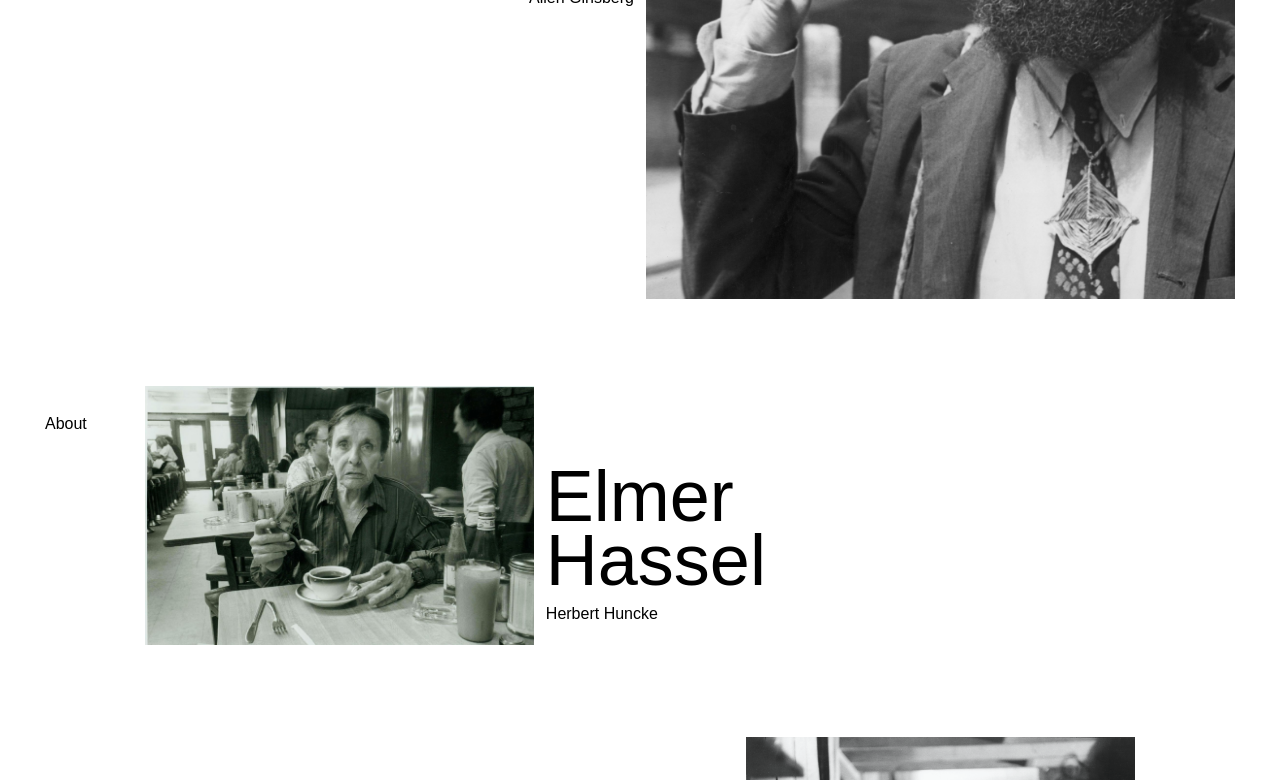
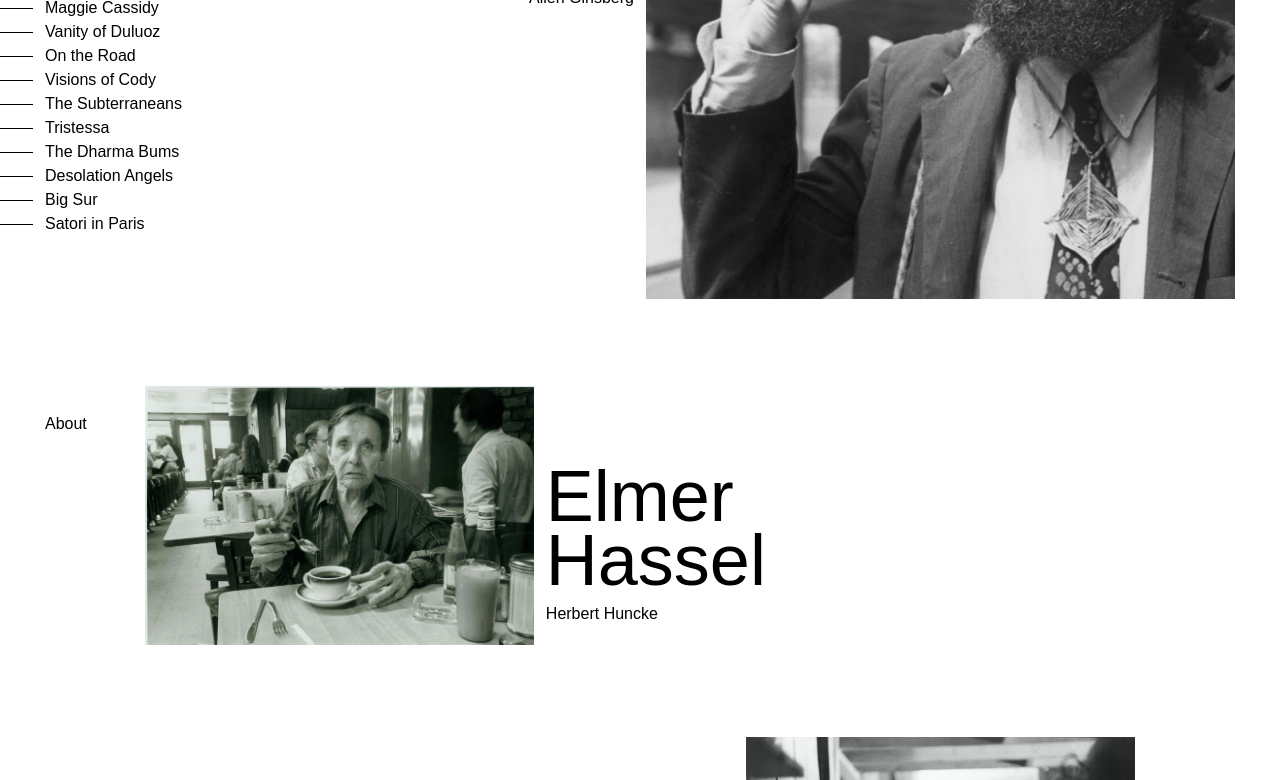
Before and after one commit to jthawme/kerouac, a Gatsby site: page / in a window 1280 px wide. Shown: the part 320-1100 px from the top of the page. Built offline with nearby package versions, Linux system fonts and the light colour scheme; Gatsby itself is replaced by a stand-in of ours; a web font is replaced by a local one.

Commit message:
Started book selector

```diff
--- /dev/null
+++ b/src/components/Common/BookSelector/BookSelector.js
@@ -0,0 +1,77 @@
+import React from 'react';
+import PropTypes from 'prop-types';
+import { connect } from 'react-redux';
+
+// 3rd Party Modules
+import classNames from 'classnames';
+import { bindActionCreators } from 'redux';
+
+// Redux
+
+// Components
+
+// CSS, Requires
+import { books } from '../../../utils/books';
+import styles from "./BookSelector.module.scss";
+
+class BookSelector extends React.Component {
+  renderBook = (book) => {
+    const cls = classNames(
+      styles.item
+    );
+
+    return (
+      <li key={book} className={cls}>
+        <button className={styles.button} onClick={() => {}}>
+          <span className={styles.line}/>
+          <span className={styles.label}>
+            {books[book]}
+          </span>
+        </button>
+      </li>
+    )
+  }
+
+  render() {
+    const { className } = this.props;
+
+    const cls = classNames(
+      className,
+      styles.root
+    );
+
+    return (
+      <div className={cls}>
+        <ul className={styles.list}>
+          {
+            Object.keys(books).map(this.renderBook)
+          }
+        </ul>
+      </div>
+    );
+  }
+}
+
+BookSelector.propTypes = {
+  className: PropTypes.string
+};
+
+BookSelector.defaultProps = {
+  className: null
+};
+
+const mapStateToProps = (store) => {
+  return {
+  };
+};
+
+const mapDispatchToProps = (dispatch) => {
+  return bindActionCreators({
+
+  }, dispatch);
+};
+
+export default connect(
+  mapStateToProps,
+  mapDispatchToProps
+)(BookSelector);
--- /dev/null
+++ b/src/components/Common/BookSelector/BookSelector.module.scss
@@ -0,0 +1,31 @@
+@import '../../../styles/base';
+
+.root {
+  font-family: inherit;
+}
+
+.list {
+  list-style: none;
+
+  padding: 0;
+  margin: 0;
+}
+
+.item {
+  padding: rem($global-gutter / 4) 0;
+}
+
+.button {
+  display: flex;
+
+  align-items: center;
+}
+
+.line {
+  width: calc(#{rem($global-padding)} - #{rem($global-gutter)});
+  height: rem(1px);
+
+  margin-right: rem($global-gutter);
+
+  background: $color-text;
+}
--- a/src/components/Common/Layout/Layout.js
+++ b/src/components/Common/Layout/Layout.js
@@ -11,6 +11,7 @@ import 'focus-visible';
 
 // Components
 import BtnLink from '../BtnLink/BtnLink';
+import BookSelector from '../BookSelector/BookSelector';
 
 // CSS, Requires
 import "./Layout.scss";
@@ -98,6 +99,9 @@ class Layout extends React.Component {
 
         <BtnLink to="/" className="layout__logo">Friends of Kerouac</BtnLink>
 
+        <BookSelector
+          className="layout__selector"/>
+
         <BtnLink
           className="layout__link"
           to={ href }>
--- a/src/components/Common/Layout/Layout.scss
+++ b/src/components/Common/Layout/Layout.scss
@@ -6,7 +6,8 @@
 
   &__search,
   &__logo,
-  &__link {
+  &__link,
+  &__selector {
     position: fixed;
 
     z-index: 10;
@@ -38,6 +39,15 @@
     }
   }
 
+  &__selector {
+    z-index: 9;
+
+    top: 50%;
+    left: 0;
+
+    transform: translate3d(0, -50%, 0);
+  }
+
   &__link {
     @include global-bottom;
     @include global-left;
--- a/src/utils/books.js
+++ b/src/utils/books.js
@@ -1,15 +1,15 @@
 export const books = {
-  on_the_road: 'On the Road',
-  the_subterraneans: 'The Subterraneans',
-  desolation_angels: 'Desolation Angels',
   visions_of_gerard: 'Visions of Gerard',
   doctor_sax: 'Doctor Sax',
   the_town_and_the_city: 'The Town and the City',
   maggie_cassidy: 'Maggie Cassidy',
   vanity_of_duluoz: 'Vanity of Duluoz',
+  on_the_road: 'On the Road',
   visions_of_cody: 'Visions of Cody',
+  the_subterraneans: 'The Subterraneans',
   tristessa: 'Tristessa',
   the_dharma_bums: 'The Dharma Bums',
+  desolation_angels: 'Desolation Angels',
   big_sur: 'Big Sur',
   satori_in_paris: 'Satori in Paris'
 };
```
